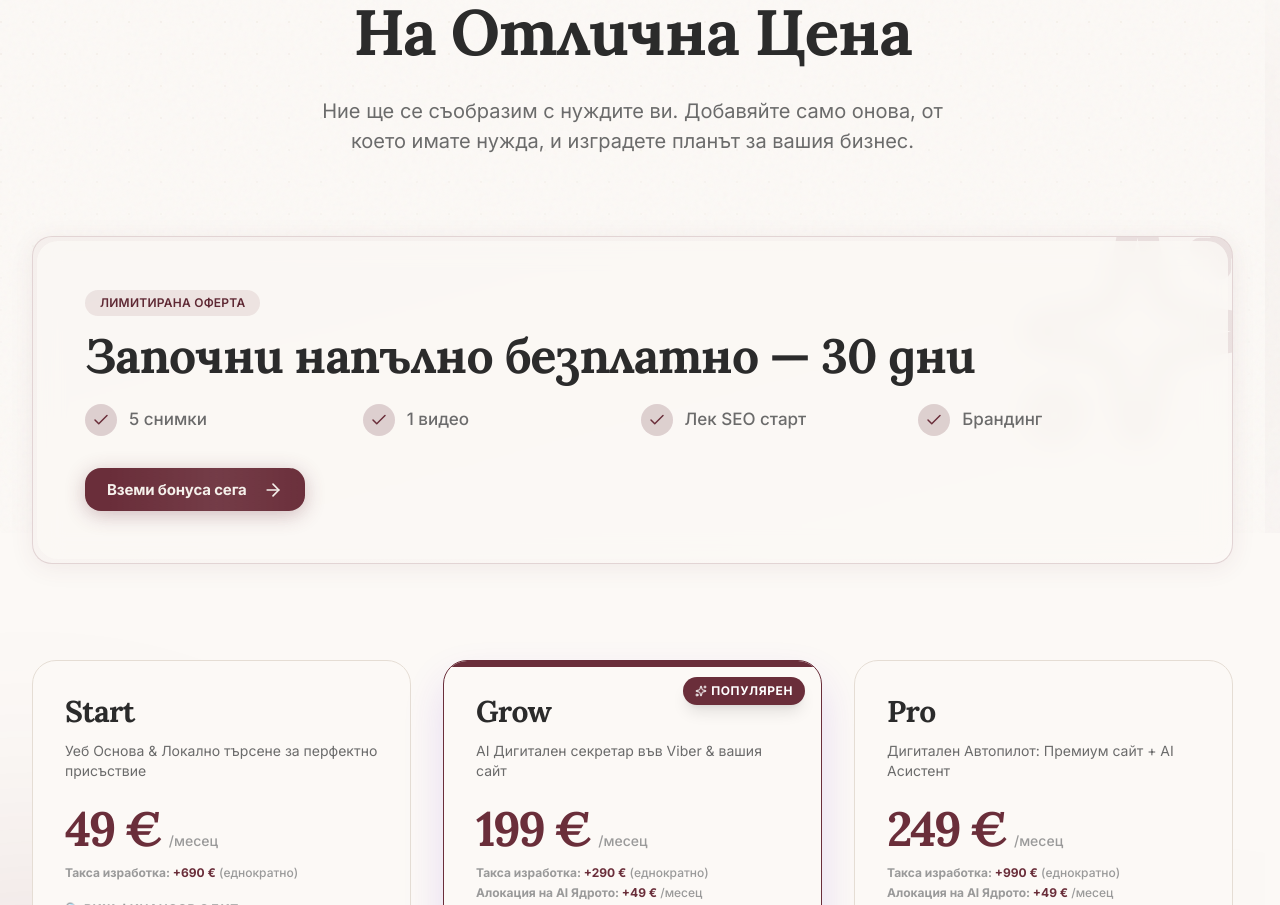
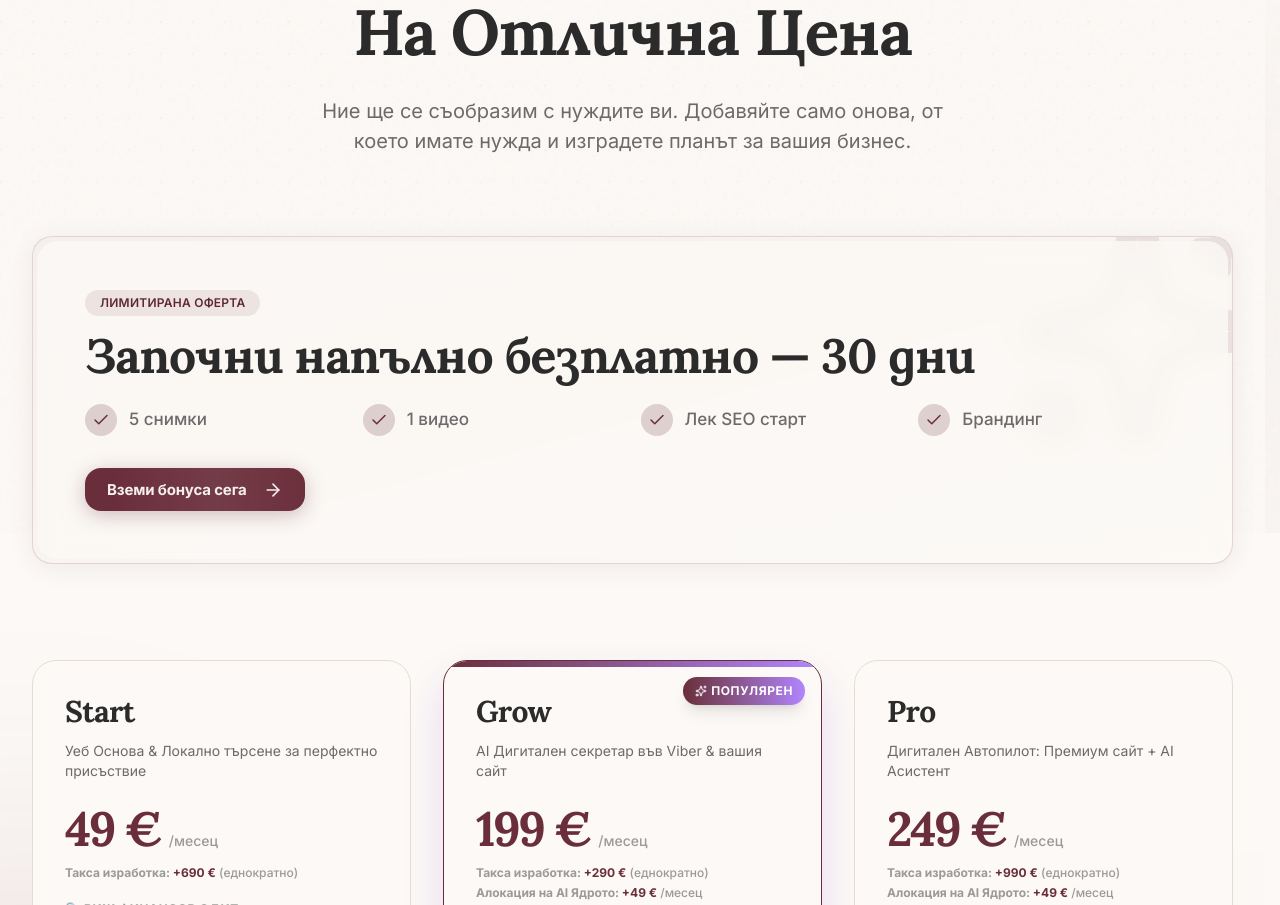
Before and after one commit to SimoSabev/Silex-Digital, a Next.js app: page /pricing in a window 1280 px wide. Shown: the part 267-1172 px from the top of the page. Built offline with nearby package versions, Linux system fonts and the light colour scheme.

Commit message:
feat: update pricing page logic and styles for improved functionality and visual appeal

```diff
--- a/src/app/pricing/page.tsx
+++ b/src/app/pricing/page.tsx
@@ -284,7 +284,7 @@ export default function PricingPage() {
 
   const toggleAddon = (planName: string, addonId: string) => {
     setSelectedAddons((prev) => {
-      const planAddons = prev[planName] || [];
+      const planAddons = prev[planName] ?? [];
       const hasAddon = planAddons.includes(addonId);
       return {
         ...prev,
@@ -296,10 +296,10 @@ export default function PricingPage() {
   };
 
   const getCalculatedPrice = (basePrice: number, planName: string) => {
-    const addons = selectedAddons[planName] || [];
+    const addons = selectedAddons[planName] ?? [];
     const addonsTotal = addons.reduce((total, addonId) => {
       const addon = availableAddons.find((a) => a.id === addonId);
-      return total + (addon?.price || 0);
+      return total + (addon?.price ?? 0);
     }, 0);
     return basePrice + addonsTotal;
   };
@@ -338,7 +338,7 @@ export default function PricingPage() {
               </h1>
               <p className="mx-auto max-w-2xl text-[18px] md:text-[20px] text-[var(--text-sub)]">
                 {locale === "bg"
-                  ? "Ние ще се съобразим с нуждите ви. Добавяйте само онова, от което имате нужда, и изградете планът за вашия бизнес."
+                  ? "Ние ще се съобразим с нуждите ви. Добавяйте само онова, от което имате нужда и изградете планът за вашия бизнес."
                   : "We adjust to your needs. Add only what you require and build the plan for your business."}
               </p>
             </motion.div>
@@ -416,12 +416,12 @@ export default function PricingPage() {
                   <div className="absolute inset-0 opacity-0 group-hover:opacity-100 transition-opacity duration-500 pointer-events-none" style={{ background: `linear-gradient(135deg, transparent 0%, ${plan.bgColor} 100%)` }}></div>
 
                   {isPopular && (
-                    <div className="absolute top-0 left-0 w-full h-1.5 bg-[var(--accent)]"></div>
+                    <div className="absolute top-0 left-0 w-full h-1.5 bg-gradient-to-r from-[var(--violet)] to-[#b185ff]"></div>
                   )}
 
                   {isPopular && (
                     <div className="absolute top-4 right-4 z-20">
-                      <span className="rounded-full bg-[var(--accent)] px-3 py-1.5 text-xs font-bold tracking-wider text-white uppercase shadow-lg flex items-center gap-1">
+                      <span className="rounded-full bg-gradient-to-r from-[var(--violet)] to-[#b185ff] px-3 py-1.5 text-xs font-bold tracking-wider text-white uppercase shadow-lg flex items-center gap-1">
                         <Sparkles size={12} /> {locale === "bg" ? "Популярен" : "Popular"}
                       </span>
                     </div>
```
